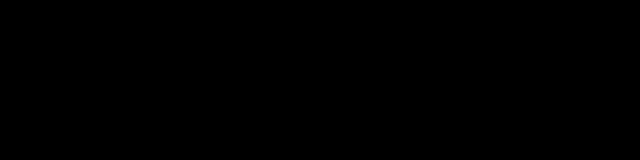
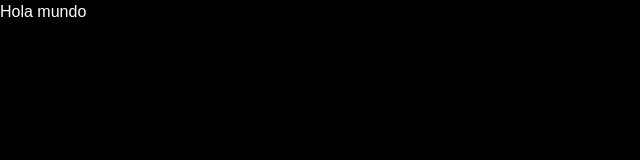
Before and after one commit to julianvidela/culture-ui-landing, a Next.js app in the folder client/: page / in a window 1280 px wide. Shown: the top 160 px of the page, without its empty margins (0-640 px from the left). Built offline with nearby package versions, Linux system fonts and the light colour scheme.

Commit message:
first commit

```diff
--- a/client/src/app/layout.tsx
+++ b/client/src/app/layout.tsx
@@ -1,12 +1,15 @@
 import type { Metadata } from "next";
-import localFont from "next/font/local";
+import {Manrope} from "next/font/google"
+
 import "./globals.css";
 
-const geistSans = localFont({
-  src: "./fonts/GeistVF.woff",
-  variable: "--font-geist-sans",
-  weight: "100 900",
-});
+const manrope = Manrope({
+  subsets: ["latin"],
+  weight: ["300","400","500","600","700"],
+   variable: '--font-Manrope',
+ });
+
+
 
 export const metadata: Metadata = {
   title: "CultureUI",
@@ -21,7 +24,7 @@
   return (
     <html lang="en">
       <body
-        className={`${geistSans.variable}  antialiased`}
+        className={`${manrope.variable}  antialiased`}
       >
         {children}
       </body>
--- a/client/src/app/page.tsx
+++ b/client/src/app/page.tsx
@@ -2,7 +2,7 @@
 export default function Home() {
   return (
     <>
-      <h1>Hola mundo</h1>
+      <h1 className="text-white">Hola mundo</h1>
     </>
   );
 }
```
